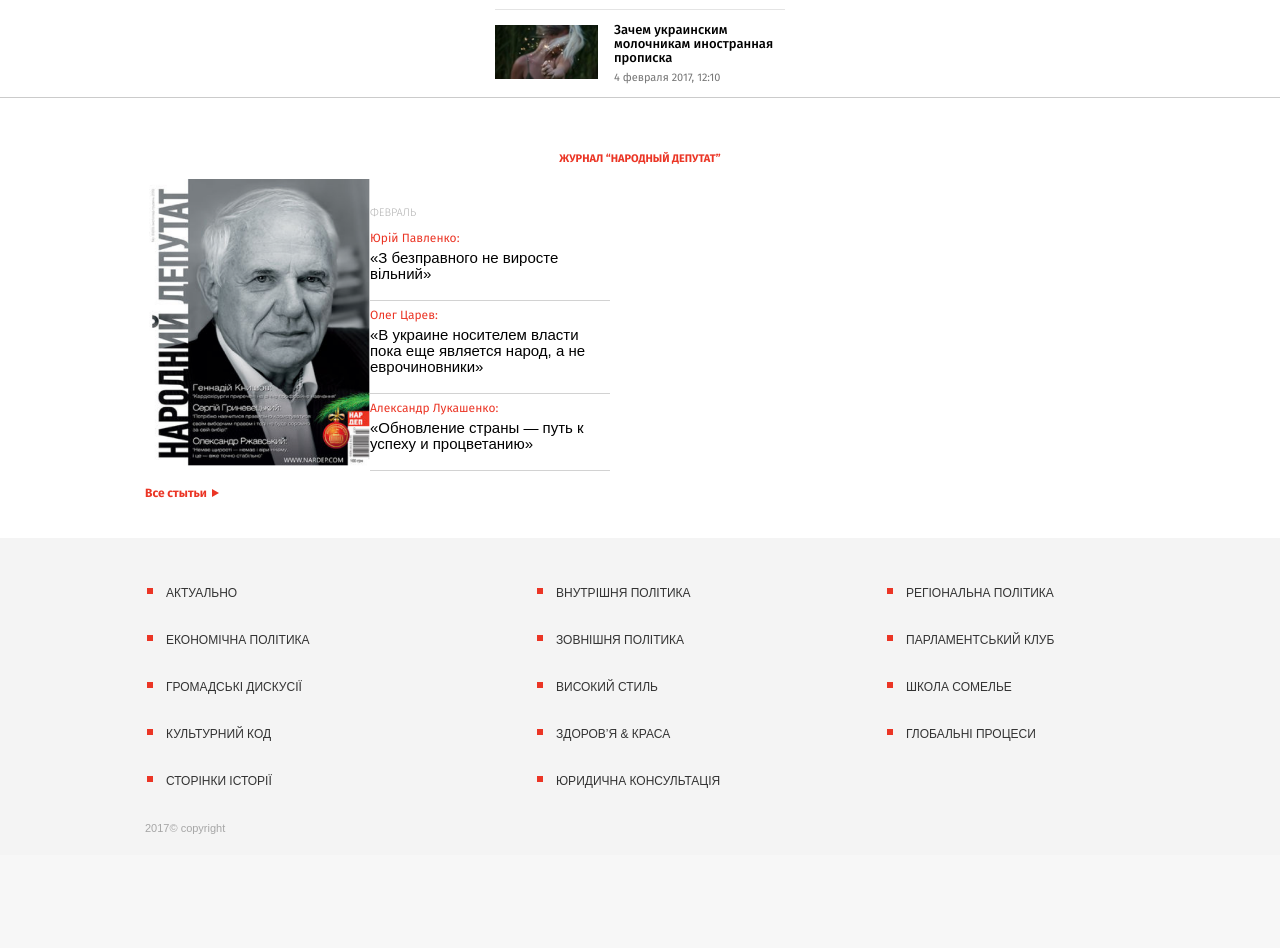
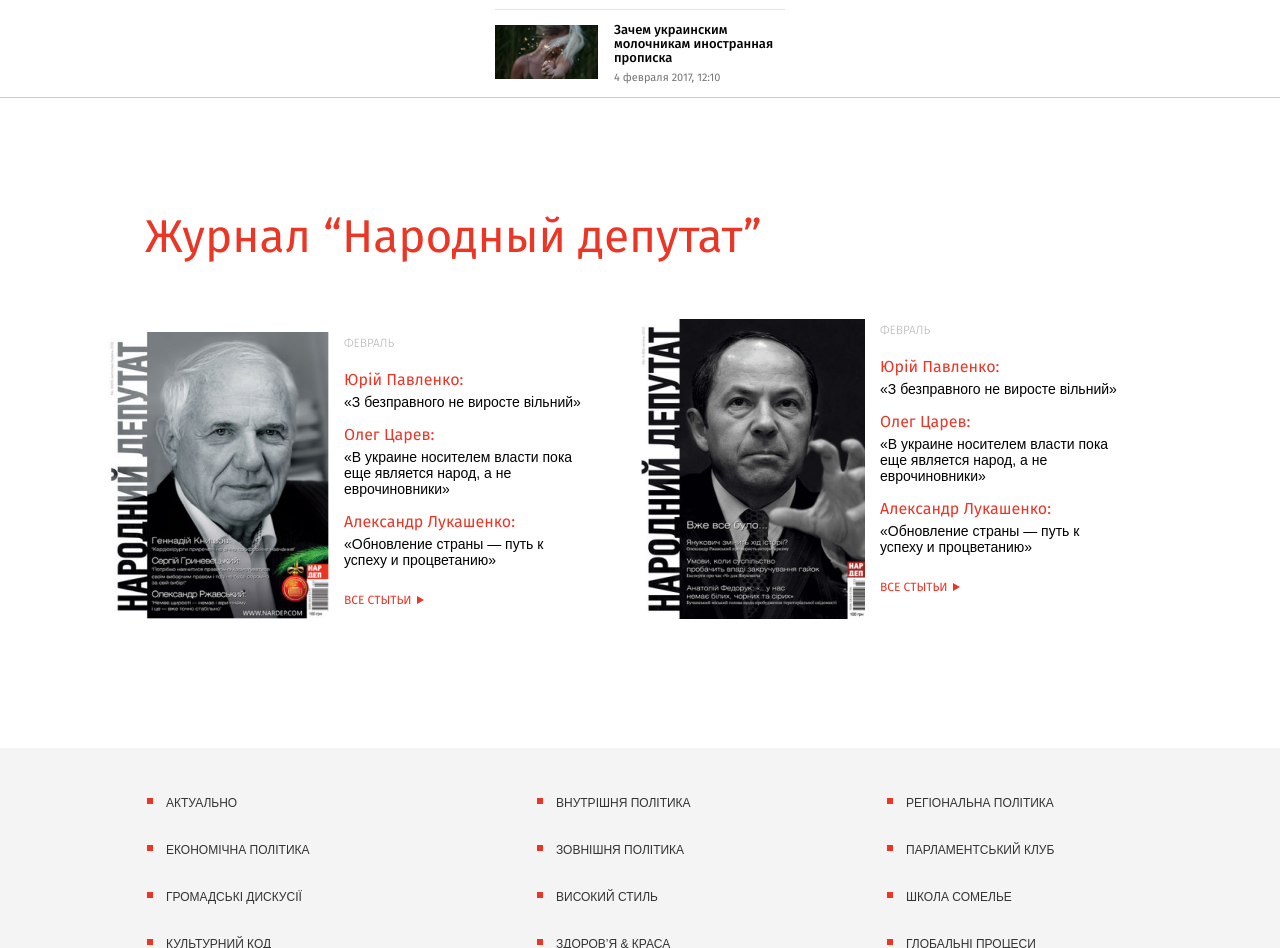
Before and after one commit to dimadidyk0/NarDep, a plain HTML site: page index.html in a window 1280 px wide. Shown: the part 2564-3512 px from the top of the page. Before the commit the page ends 3419 px from the top, so only its background shows below. Drawn offline with Linux system fonts and the light colour scheme.

Commit message:
13 morning

```diff
--- a/css/style.css
+++ b/css/style.css
@@ -548,10 +548,12 @@ body {
     color: #EB3525;
     padding: 52px 0 12px 0;
     text-align: center;
+    text-transform: uppercase;
 }
 
 .journal {
     background-color: #fff;
+    font-size: 0;
 }
 
 .journal__img {
@@ -563,6 +565,7 @@ body {
 .journal__news-month {
     font: 11px/13px fira_sanslight;
     color: #B1B1B1;
+    text-transform: uppercase;
     padding: 27px 0 5px 0;
 }
 
@@ -630,10 +633,18 @@ body {
     padding: 18px 0 21px;
 }
 
-.hournal__item {
+.journal__item {
     width: 100%;
     display: block;
     font-size: 0;
+}
+
+.journal__item {
+    display: none;
+}
+
+.journal__item:first-of-type {
+    display: block;
 }
 
 @media (min-width:990px) {
@@ -678,5 +689,46 @@ body {
         display: inline-block;
         width: 240px;
         vertical-align: top;
+        padding: 4px 0 0 15px;
+    }
+    .journal__header {
+        font: 46px/55px fira_sansregular;
+        color: #EB3525;
+        padding: 113px 0 53px 0;
+        margin: 0;
+        text-transform: inherit;
+        text-align: left;
+    }
+    .journal__news-month {
+        font: 12px/15px fira_sanslight;
+        padding: 0 0 4px 0;
+        margin: 0;
+    }
+    .journal__news-item-author {
+        font: 16px/18px fira_sansregular;
+        padding: 16px 0 5px;
+    }
+    .journal__news-item-text {
+        font-size: 14px;
+        line-height: 16px;
+        padding-bottom: 0;
+        border-bottom: none;
+    }
+    .journal__all-news-link.all-news-link {
+        padding: 24px 0 0 0;
+        text-transform: uppercase;
+        font-family: fira_sansregular;
+    }
+    .journal__item {
+        display: inline-block;
+        width: 50%;
+    }
+    .journal__item:first-of-type {
+        margin-left: -41px;
+        padding-right: 41px;
+        display: inline-block;
+    }
+    .journal {
+        padding-bottom: 120px;
     }
 }
--- a/index.html
+++ b/index.html
@@ -380,8 +380,9 @@
 
     <div class="journal">
         <div class="container">
-            <div class="hournal__item">
-                <h2 class="journal__header">ЖУРНАЛ “НАРОДНЫЙ ДЕПУТАТ”</h2>
+            <h2 class="journal__header">Журнал “Народный депутат”</h2>
+            <div class="journal__item">
+
                 <img src="img/journal-img.png" alt="" class="journal__img">
                 <div class="journal__news-block">
                     <h3 class="journal__news-month">ФЕВРАЛЬ</h3>
@@ -397,12 +398,30 @@
                         <p class="journal__news-item-author">Александр Лукашенко: </p>
                         <p class="journal__news-item-text">«Обновление страны — путь к успеху и процветанию»</p>
                     </div>
+                    <a href="#" class="journal__all-news-link all-news-link">Все стытьи</a>
+                </div>
+
+            </div>
+            <div class="journal__item">
+
+                <img src="img/journal-img-2.png" alt="" class="journal__img">
+                <div class="journal__news-block">
+                    <h3 class="journal__news-month">ФЕВРАЛЬ</h3>
+                    <div class="journal__news-item">
+                        <p class="journal__news-item-author">Юрій Павленко: </p>
+                        <p class="journal__news-item-text">«З безправного не виросте вільний»</p>
+                    </div>
+                    <div class="journal__news-item">
+                        <p class="journal__news-item-author">Олег Царев:</p>
+                        <p class="journal__news-item-text">«В украине носителем власти пока еще является народ, а не еврочиновники»</p>
+                    </div>
                     <div class="journal__news-item">
                         <p class="journal__news-item-author">Александр Лукашенко: </p>
                         <p class="journal__news-item-text">«Обновление страны — путь к успеху и процветанию»</p>
                     </div>
+                    <a href="#" class="journal__all-news-link all-news-link">Все стытьи</a>
                 </div>
-                <a href="#" class="journal__all-news-link all-news-link">Все стытьи</a>
+
             </div>
         </div>
     </div>
```
Also changed, not shown: img/journal-img-2.png (added), 3 other files.
